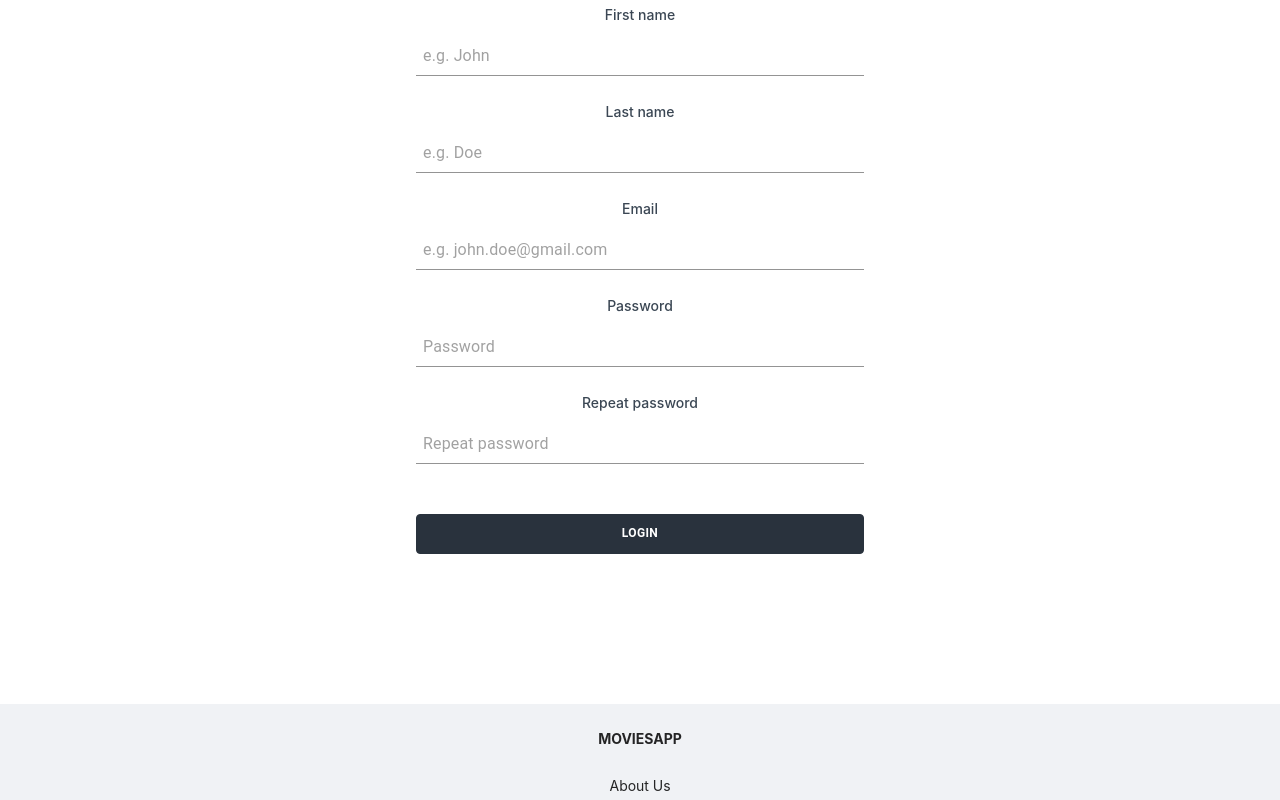
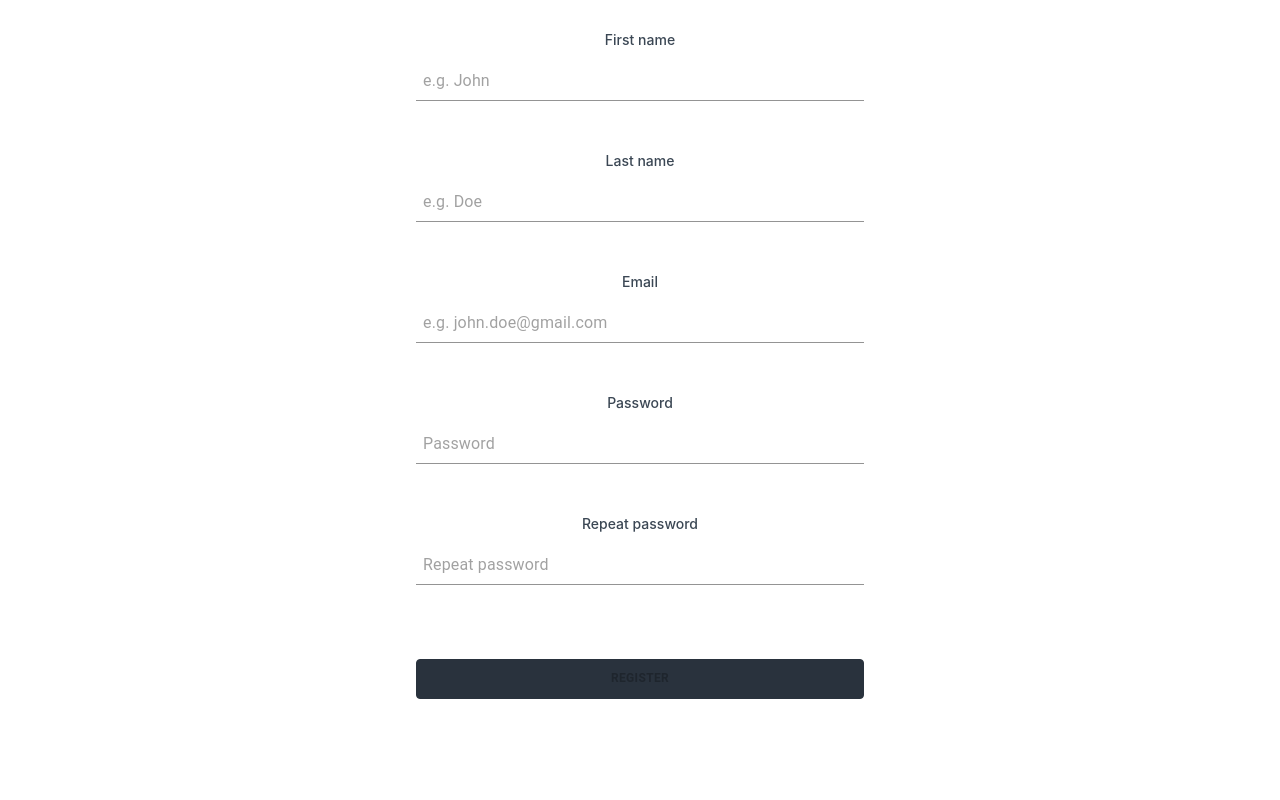
Before and after one commit to nadirkalajdzic/jap_task1_frontend, a React (Create React App) app: page /register in a window 1280 px wide. Shown: the part 460-1260 px from the top of the page. Built offline with nearby package versions, Linux system fonts and the light colour scheme.

Commit message:
implemented login and registration

```diff
--- a/src/api/authApi.js
+++ b/src/api/authApi.js
@@ -12,3 +12,18 @@ export const loginUser = (email, password) => {
     },
   });
 };
+
+export const registerUser = (name, surname, email, password) => {
+  const params = JSON.stringify({
+    name: name,
+    surname: surname,
+    email: email,
+    password: password,
+  });
+
+  return axios.post(`${process.env.REACT_APP_API_URL}/auth/register`, params, {
+    headers: {
+      "content-type": "application/json",
+    },
+  });
+};
--- a/src/components/LoginPageForm/LoginPageForm.js
+++ b/src/components/LoginPageForm/LoginPageForm.js
@@ -1,4 +1,4 @@
-import React, { useState } from "react";
+import React, { useState, useEffect } from "react";
 import { useHistory } from "react-router-dom";
 
 import { Input, Button } from "@material-ui/core";
@@ -10,6 +10,7 @@ import { Form } from "antd";
 import "./LoginPageForm.css";
 import "../AuthStyles.css";
 import useButtonStyle from "../Header/ButtonStyle";
+import { toast } from "react-toastify";
 
 const validStyleObj = { backgroundColor: "var(--valid-green-color)" };
 const invalidStyleObj = { backgroundColor: "var(--invalid-red-color)" };
@@ -39,6 +40,12 @@ function LoginPageForm() {
 
   const classes = useButtonStyle();
 
+  useEffect(() => {
+    if (emailStyle === validStyleObj && passwordStyle === validStyleObj)
+      setDisabled(false);
+    else setDisabled(true);
+  }, [emailStyle, passwordStyle]);
+
   const login = () => {
     setDisabled(true);
     loginUser(email, password)
@@ -49,6 +56,7 @@ function LoginPageForm() {
         };
         localStorage.setItem("session", JSON.stringify(obj));
         history.push("/");
+        toast.success("Logged in successfully");
       })
       .catch(console.log);
     setDisabled(false);
@@ -56,7 +64,7 @@ function LoginPageForm() {
 
   return (
     <div className="auth-page-form">
-      <Form onFinish={loginUser}>
+      <Form>
         <Form.Item name="email">
           <div className="auth-page-input">
             <div className="auth-page-single-input-label">
--- a/src/components/RegisterPageForm/RegisterPageForm.js
+++ b/src/components/RegisterPageForm/RegisterPageForm.js
@@ -1,6 +1,10 @@
-import React, { useState } from "react";
+import React, { useEffect, useState } from "react";
+import { useHistory } from "react-router-dom";
+import { toast } from "react-toastify";
 
 import { Input, Button } from "@material-ui/core";
+import { Form } from "antd";
+import { registerUser } from "../../api/authApi";
 
 import { validateEmail } from "../../helpingFunctions";
 
@@ -26,6 +30,9 @@ function RegisterPageForm() {
 
   const [passwordRepeat, setPasswordRepeat] = useState("");
   const [passwordRepeatStyle, setPasswordRepeatStyle] = useState({});
+
+  const [disabled, setDisabled] = useState(false);
+  const history = useHistory();
 
   const firstNameChange = (e) => {
     setFirstName(e.target.value);
@@ -62,11 +69,43 @@ function RegisterPageForm() {
       : setPasswordRepeatStyle(invalidStyleObj);
   };
 
+  useEffect(() => {
+    if (
+      firstNameStyle === validStyleObj &&
+      lastNameStyle === validStyleObj &&
+      emailStyle === validStyleObj &&
+      passwordStyle === validStyleObj &&
+      passwordRepeatStyle === validStyleObj
+    )
+      setDisabled(false);
+    else setDisabled(true);
+  }, [
+    firstNameStyle,
+    lastNameStyle,
+    emailStyle,
+    passwordStyle,
+    passwordRepeatStyle,
+    disabled,
+  ]);
+
+  const register = () => {
+    registerUser(firstName, lastName, email, password)
+      .then((res) => {
+        history.push("/");
+        toast.success("Registered in successfully");
+      })
+      .catch((err) => {
+        toast.error(err.response.data.message);
+      });
+  };
+
   const classes = useButtonStyle();
 
   return (
     <div className="auth-page-form">
+      <Form>
         <div>
+          <Form.Item>
             <div className="auth-page-input">
               <div className="auth-page-single-input-label">
                 {firstNameStyle === invalidStyleObj
@@ -84,6 +123,8 @@ function RegisterPageForm() {
                 />
               </div>
             </div>
+          </Form.Item>
+          <Form.Item>
             <div className="auth-page-input">
               <div className="auth-page-single-input-label">
                 {lastNameStyle === invalidStyleObj
@@ -101,7 +142,9 @@ function RegisterPageForm() {
                 />
               </div>
             </div>
+          </Form.Item>
         </div>
+        <Form.Item>
           <div className="auth-page-input">
             <div className="auth-page-single-input-label">
               {emailStyle === invalidStyleObj ? "Invalid Email!" : "Email"}
@@ -117,6 +160,8 @@ function RegisterPageForm() {
               />
             </div>
           </div>
+        </Form.Item>
+        <Form.Item>
           <div className="auth-page-input">
             <div className="auth-page-single-input-label">
               {passwordStyle === invalidStyleObj
@@ -134,6 +179,8 @@ function RegisterPageForm() {
               />
             </div>
           </div>
+        </Form.Item>
+        <Form.Item>
           <div className="auth-page-input">
             <div className="auth-page-single-input-label">
               {passwordRepeatStyle === invalidStyleObj
@@ -151,9 +198,19 @@ function RegisterPageForm() {
               />
             </div>
           </div>
+        </Form.Item>
+        <Form.Item>
           <div className="auth-page-button">
-        <Button className={classes.button}>LOGIN</Button>
+            <Button
+              className={classes.button}
+              onClick={register}
+              disabled={disabled}
+            >
+              REGISTER
+            </Button>
           </div>
+        </Form.Item>
+      </Form>
     </div>
   );
 }
--- a/src/routes/PrivateRoute.js
+++ b/src/routes/PrivateRoute.js
@@ -1,13 +1,9 @@
 import React from "react";
 import { Route, Redirect } from "react-router-dom";
 
-import LandingPage from "../pages/LandingPage/LandingPage";
-
 function PrivateRoute({ title, exact, path, component, authorize }) {
-  const isAuthenticated =
-    authorize !== undefined && localStorage.getItem("session") != null;
-
-  if (isAuthenticated) return <Redirect to="/" />;
+  if (authorize !== undefined && localStorage.getItem("session") != null)
+    return <Redirect to="/" />;
 
   return <Route exact={exact} path={path} component={component} />;
 }
```
Lines whose indentation alone changed are shown as unchanged.
